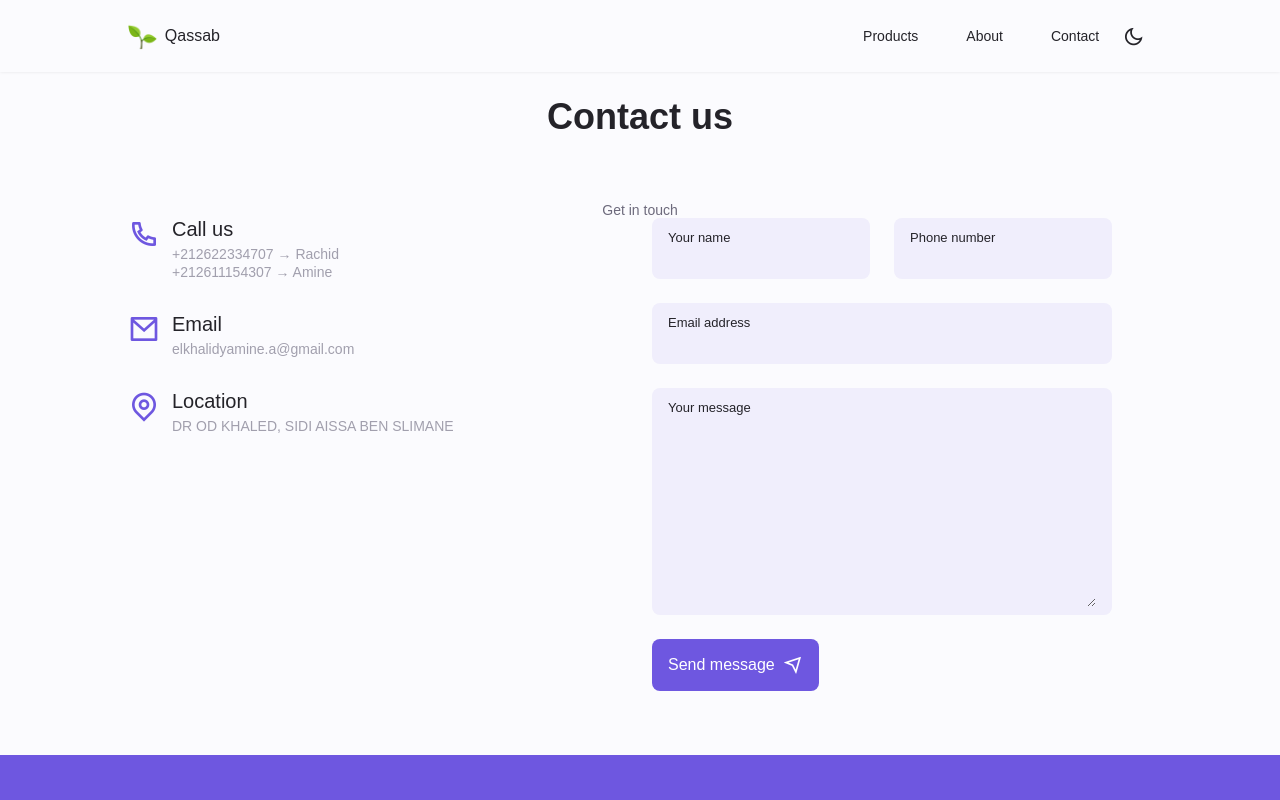
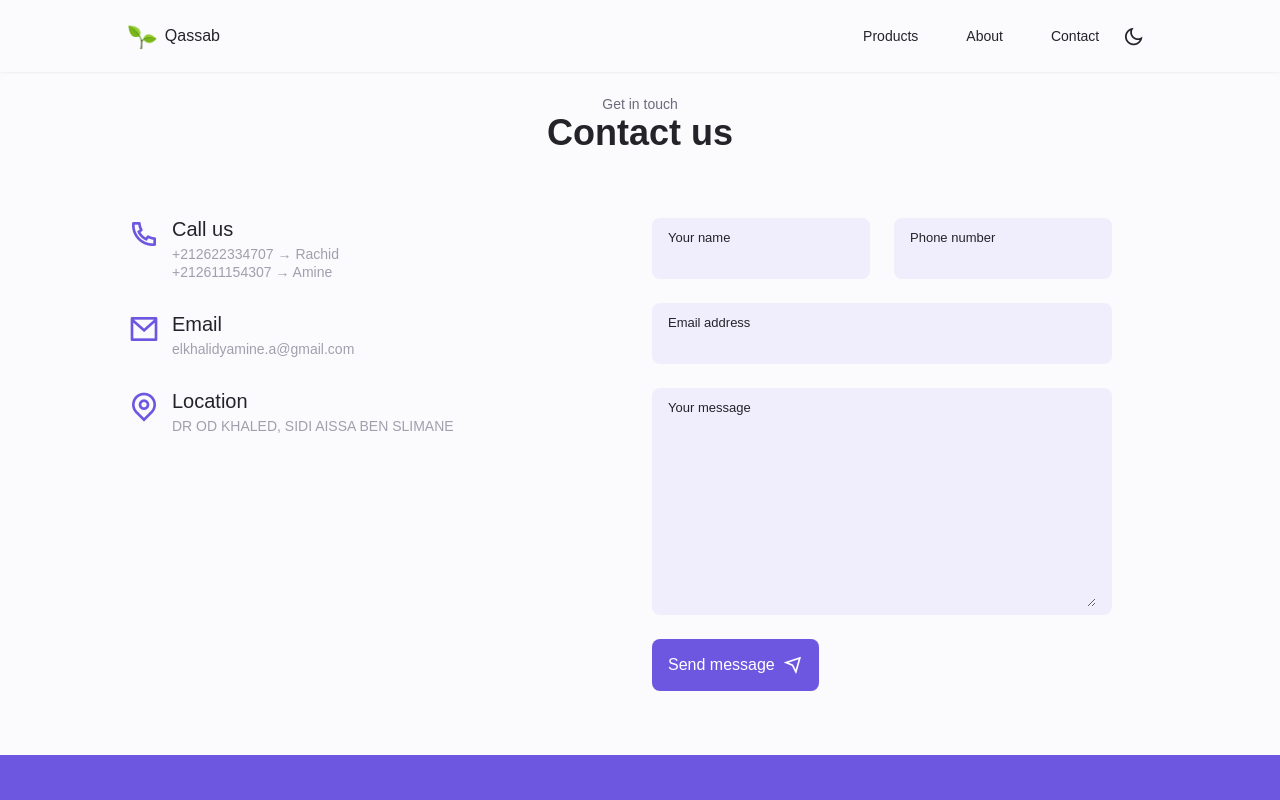
Before and after one commit to AmineElkhalidy/rachidchatoui, a React (Vite) app: page /contact in a window 1280 px wide. Shown: the top 800 px of the page. Built offline with nearby package versions, Linux system fonts and the light colour scheme; a web font is replaced by a local one.

Commit message:
Fixing the contact page

```diff
--- a/src/components/Sections/ContactSection.jsx
+++ b/src/components/Sections/ContactSection.jsx
@@ -6,8 +6,8 @@ const ContactSection = () => {
 
   return (
     <section className="contact section">
+      <span className="section__subtitle">Get in touch</span>
       <h2 className="section__title">Contact us</h2>
-      <span className="section__subtitle">Get in touch</span>
 
       <div className="contact__container container grid">
         <div>
```
